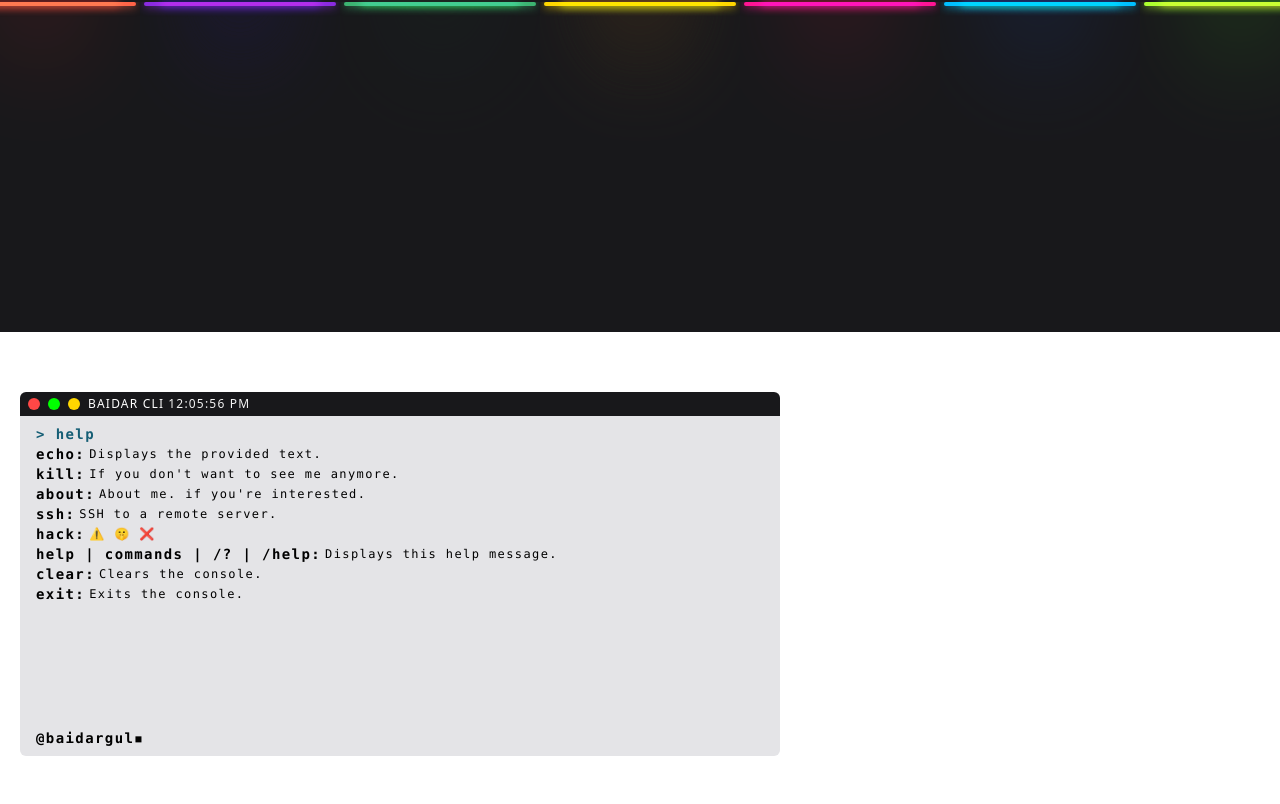
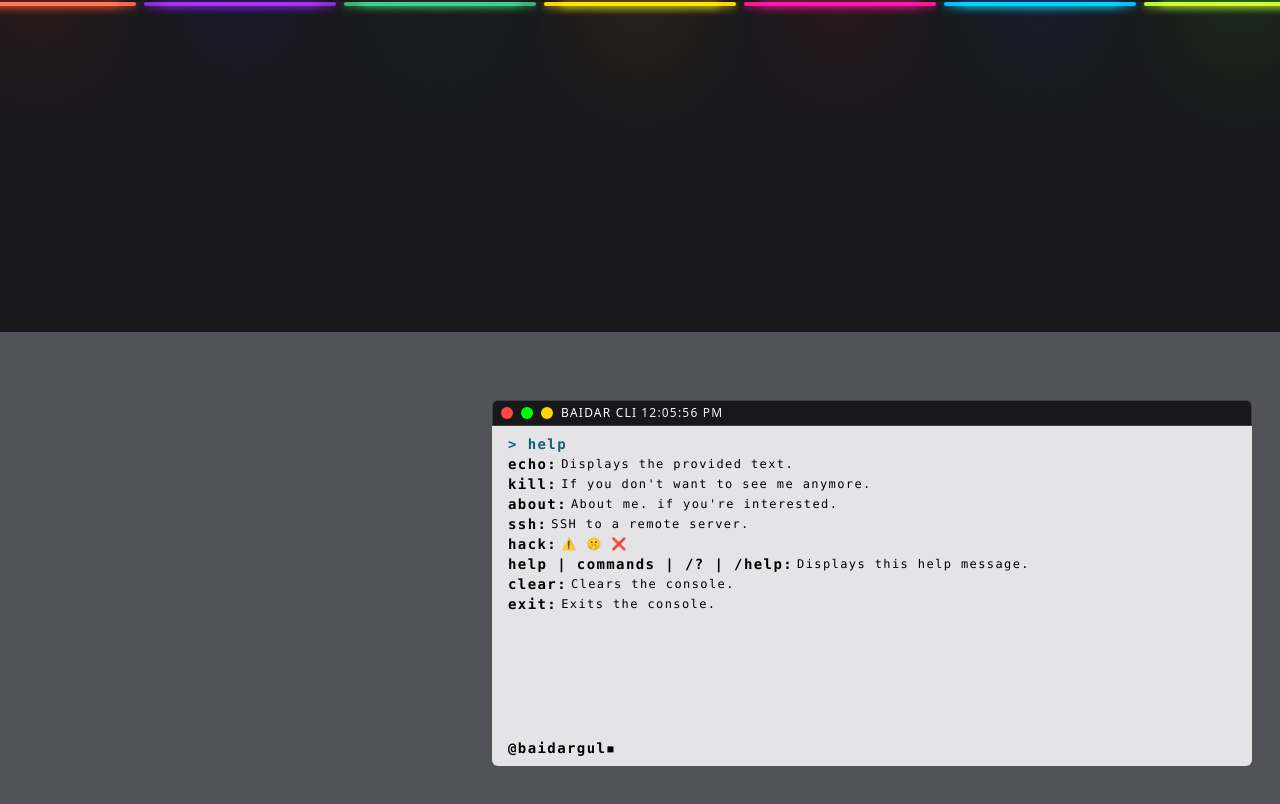
Before and after one commit to baidargul/bgcomponents, a Next.js app: page / in a window 1280 px wide. Shown: the part 2849-3653 px from the top of the page. Built offline with nearby package versions, Linux system fonts and the light colour scheme.

Commit message:
better UI

```diff
--- a/app/page.tsx
+++ b/app/page.tsx
@@ -190,8 +190,11 @@ export default function Home() {
           glowColor={[173, 255, 47]}
         />
       </div>
-      <div className="my-10 p-5 w-[800px]">
-        <Terminal />
+      <div className="bg-zinc-600 grid grid-cols-[1fr_auto] p-2">
+        <div></div>
+        <div className="my-10 p-5 w-[800px]">
+          <Terminal />
+        </div>
       </div>
     </div>
   );
--- a/components/Experimental/_components/Console.tsx
+++ b/components/Experimental/_components/Console.tsx
@@ -73,7 +73,7 @@ const Terminal = (props: Props) => {
       </style>
 
       <div>
-        <div className="py-3 w-full bg-zinc-900 relative flex gap-2 items-center rounded-t-md">
+        <div className="py-3 w-full bg-zinc-900 border border-zinc-700 relative flex gap-2 items-center rounded-t-md">
           <div className="absolute items-center left-2 z-10 flex gap-2">
             {!hackMode && <ControlBoxControl type="close" />}
             {!hackMode && <ControlBoxControl type="maximize" />}
```
